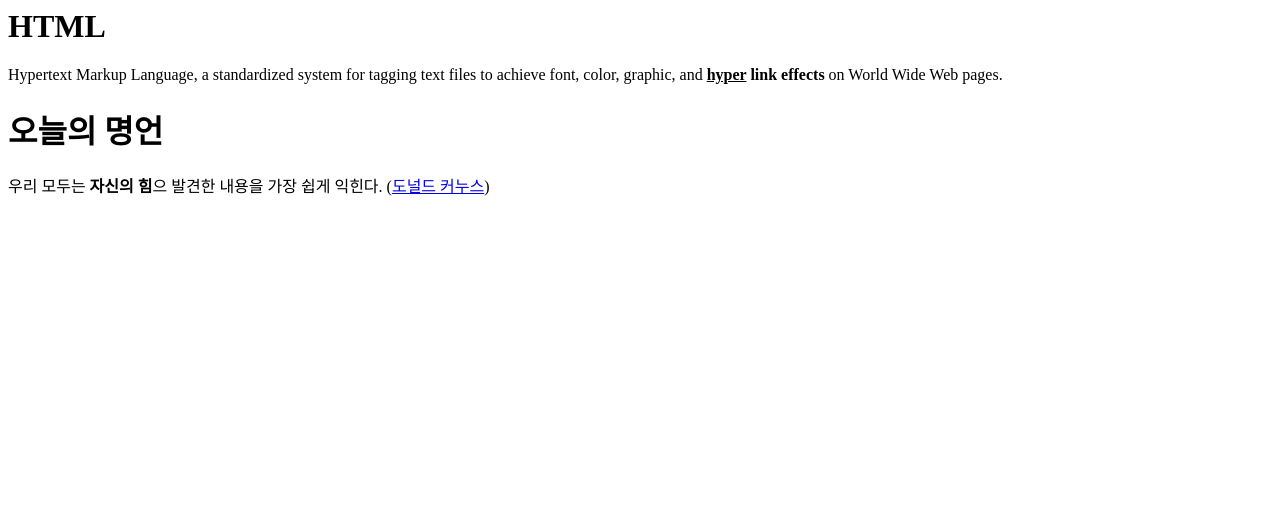
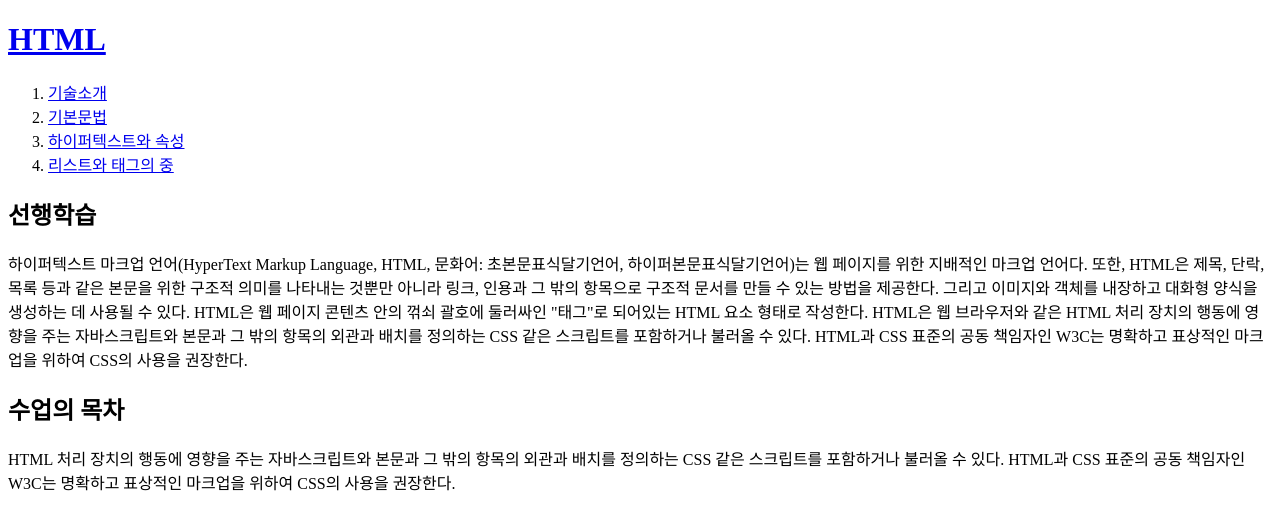
Before and after one commit to sunhnag/Atom-HTML, a plain HTML site: page index.html in a window 1280 px wide. Drawn offline with Linux system fonts and the light colour scheme.

Commit message:
기본 실습 홈페이지

```diff
--- a/index.html
+++ b/index.html
@@ -1,9 +1,22 @@
+<!doctype html>
+<html><!-- 믄서의 시작 태그 html로 전체를 감싸고 그다음 head와 body가 안에 들어간 -->
+<head> <!-- 본문을 제외한 태그들이 오는곳 - 약간 데이터 속성값 같은 느낌 -->
+  <title>HTML - 수업소개</title><!-- 탭에 쓰이는 제목 -->
+  <meta charset="utf-8"><!-- 글씨가 깨질때 글자셋 맞추는 값 -->
+</head>
+<body><!-- 본문이 오는곳 - 브라우저에 데이터들이 보이는  -->
+  <h1><a href="index.html">HTML</a></h1>
+  <ol><!-- ordered list 순서가 필요한 경우 -->
+    <li><a href="Intro_tech.html">기술소개</a></li>
+    <li><a href="Basic_grammer.html">기본문법</a></li>
+    <li><a href="HyperText_attribute.html">하이퍼텍스트와 속성</a></li>
+    <li><a href="List_tag.html">리스트와 태그의 중</a></li>
+  </ol>
+  <h2>선행학습</h2>
 
-<h1>HTML</h1>
-Hypertext Markup Language, a standardized system for tagging text files to achieve font, color, graphic, and <strong><u>hyper</u> link effects</strong> on World Wide Web pages.
-<h1>오늘의 명언</h1>
-우리 모두는 <strong>자신의 힘</strong>으 발견한 내용을 가장 쉽게 익힌다.
-<!-- <strong> 태그는 한글의 bold랑 같다 <u>태그는 자동리스트에서 점으로되는 리스트와 같다 -->
-(<a href="https://ko.wikipedia.org/wiki/%EB%8F%84%EB%84%90%EB%93%9C_%EC%BB%A4%EB%88%84%EC%8A%A4" target="_blank" title="전설적인 프로그래머">도널드 커누스</a>)
-<!-- <a>태그는 링크를 거는 태그이다. href는 hypertext reference의 약자이다 하이퍼텍스트 참조한다  -->
-<!-- 같은 <a>태그 안에서 target = "_blank"는 새로운 창에 링크페이지를 뛰운다. target(타겟은)= "_blank(새로운 빈페이)" -->
+  하이퍼텍스트 마크업 언어(HyperText Markup Language, HTML, 문화어: 초본문표식달기언어, 하이퍼본문표식달기언어)는 웹 페이지를 위한 지배적인 마크업 언어다. 또한, HTML은 제목, 단락, 목록 등과 같은 본문을 위한 구조적 의미를 나타내는 것뿐만 아니라 링크, 인용과 그 밖의 항목으로 구조적 문서를 만들 수 있는 방법을 제공한다. 그리고 이미지와 객체를 내장하고 대화형 양식을 생성하는 데 사용될 수 있다. HTML은 웹 페이지 콘텐츠 안의 꺾쇠 괄호에 둘러싸인 "태그"로 되어있는 HTML 요소 형태로 작성한다. HTML은 웹 브라우저와 같은 HTML 처리 장치의 행동에 영향을 주는 자바스크립트와 본문과 그 밖의 항목의 외관과 배치를 정의하는 CSS 같은 스크립트를 포함하거나 불러올 수 있다. HTML과 CSS 표준의 공동 책임자인 W3C는 명확하고 표상적인 마크업을 위하여 CSS의 사용을 권장한다.
+
+  <h2>수업의 목차</h2>
+  HTML 처리 장치의 행동에 영향을 주는 자바스크립트와 본문과 그 밖의 항목의 외관과 배치를 정의하는 CSS 같은 스크립트를 포함하거나 불러올 수 있다. HTML과 CSS 표준의 공동 책임자인 W3C는 명확하고 표상적인 마크업을 위하여 CSS의 사용을 권장한다.
+</body>
+</html>
```
